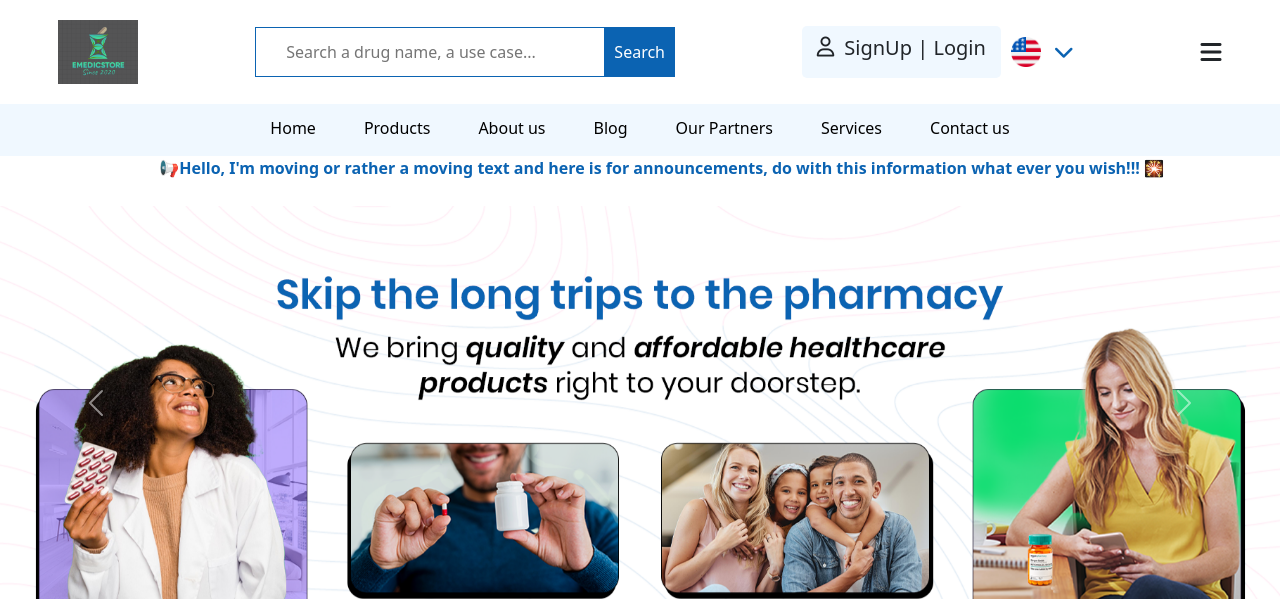
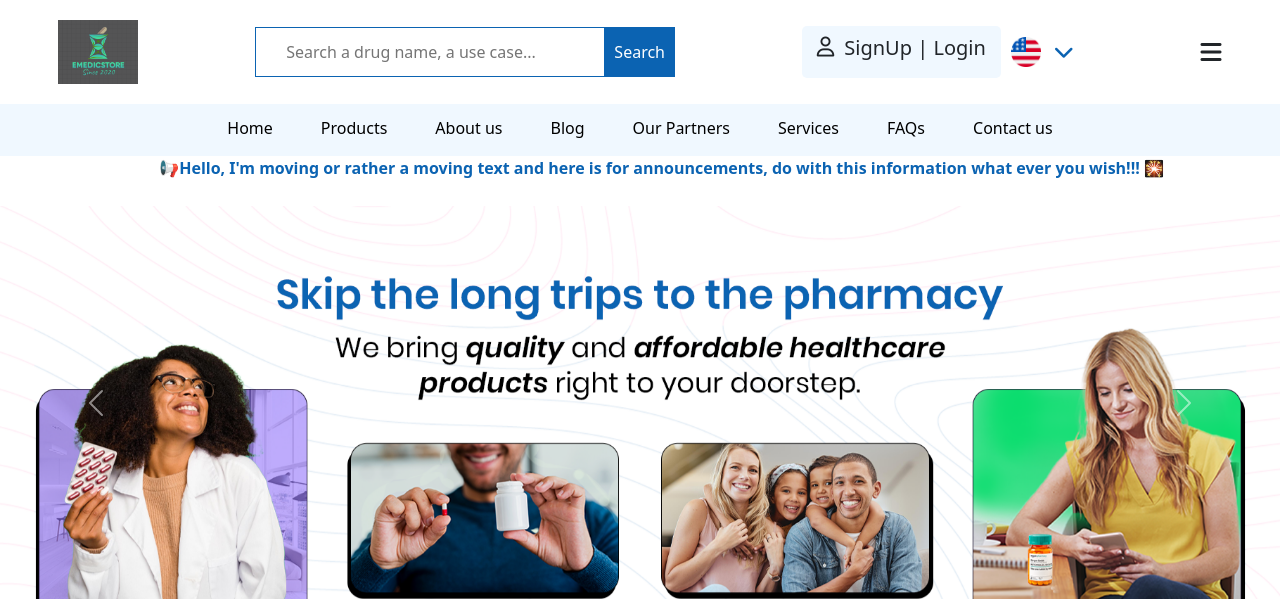
Before and after one commit to Dipec001/onlinestore, a Django app: page /en/ in a window 1280 px wide. Shown: the top 599 px of the page. Run offline with Django 4.2, Linux system fonts and the light colour scheme; data comes from the database, SQL or seed files in the repository; data that the repository does not hold is empty; some libraries are stand-ins or nearby versions; some web fonts are replaced.

Commit message:
"Removed admin link for staff/superusers, added FAQs link in header.html"

```diff
--- a/templates/header.html
+++ b/templates/header.html
@@ -125,9 +125,7 @@
             <a href="#">{% trans "Blog" %}</a>
             <a href="#">{% trans "Our Partners" %}</a>
             <a href="{% url 'services' %}">{% trans "Services" %}</a>
-            {% if user.is_staff or user.is_superuser %}
-            <a href="/admin">{% trans "Admin" %}</a>
-            {% endif %}
+            <a href="{% url 'faqs' %}">{% trans "FAQs" %}</a>
             <a href="{% url 'contact' %}">{% trans "Contact us" %}</a>
         </div>
         <div class="moving-text-container">
```
